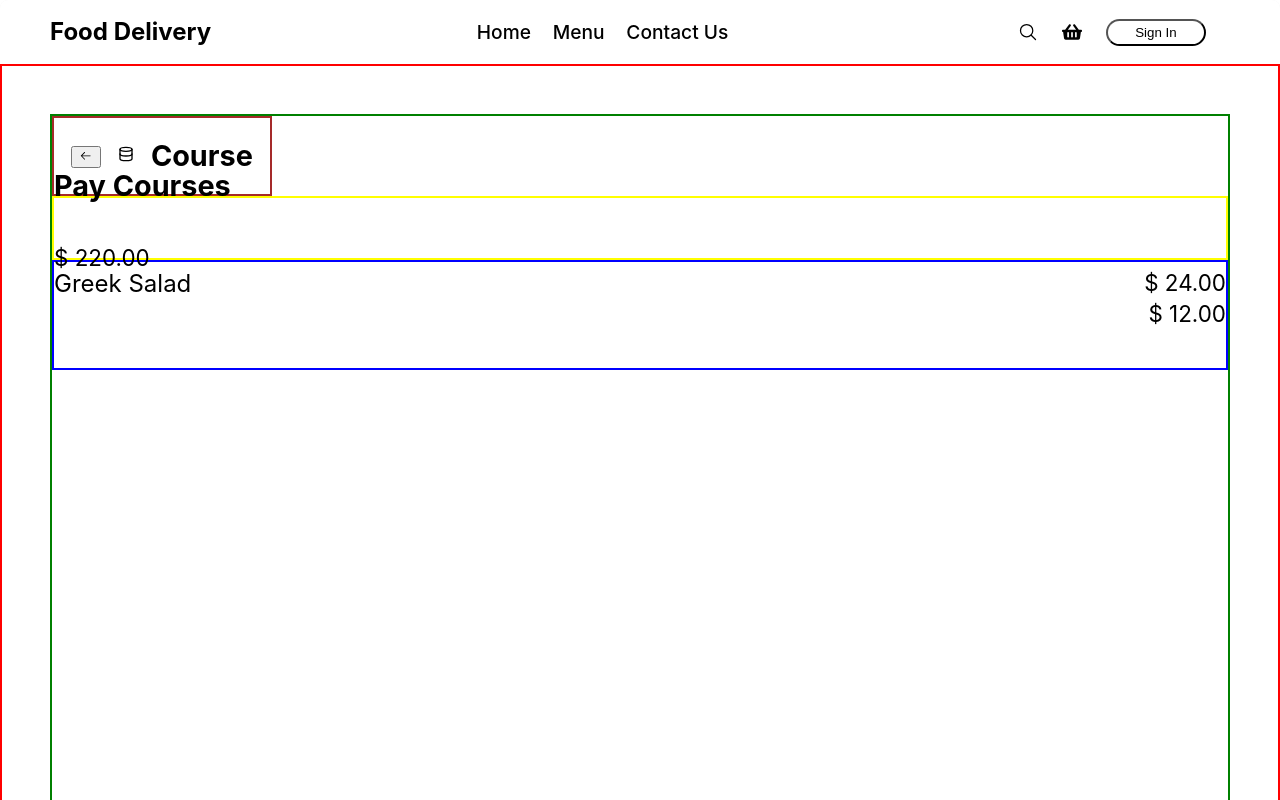
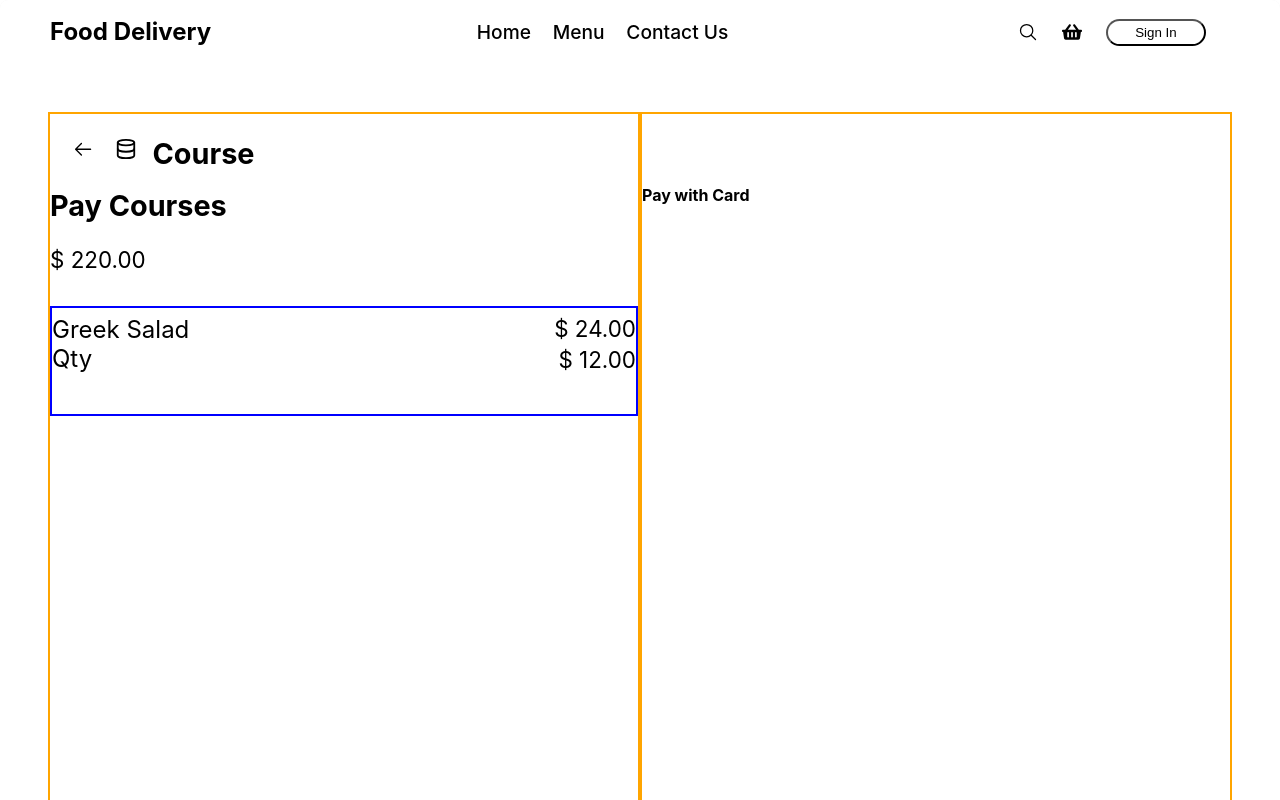
Before and after one commit to SyedMuhammadIzaan/FoodDeliveryApp, a React (Vite) app: page /payment in a window 1280 px wide. Shown: the top 800 px of the page. Built offline with nearby package versions, Linux system fonts and the light colour scheme.

Commit message:
did payment styling

```diff
--- a/src/pages/PaymentMethod.jsx
+++ b/src/pages/PaymentMethod.jsx
@@ -15,11 +15,11 @@ const PaymentMethod = () => {
         <div className="col-container">
           <div className="row-container">
             <div className='header'>
-              <div className='left-arrow-warpper'>
-                <button onClick={()=>{navigate("delivery-info")}}><GoArrowLeft /></button>
+              <div className='left-arrow-wrapper'>
+                <button onClick={()=>{navigate("delivery-info")}}><GoArrowLeft size={22} /></button>
               </div>
               <div className='course-icon'>
-                <FiDatabase />
+                <FiDatabase size={22} />
               </div>
               <div className="heading">
                 <h4>Course</h4>
@@ -33,6 +33,7 @@ const PaymentMethod = () => {
               <div className="item">
                 <div className="item-name">
                   <p>Greek Salad</p>
+                  <p>Qty</p>
                 </div>
                 <div className="item-price">
                   <span>$ 24.00</span>
@@ -44,7 +45,12 @@ const PaymentMethod = () => {
             </div>
           </div>
           <div className="row-container">
+            <div className="title">
+              <h4>Pay with Card</h4>
+            </div>
+            <div className="payment-form-container">
 
+            </div>
           </div>
         </div>
     </div>
--- a/src/style/pages/paymentMethod.scss
+++ b/src/style/pages/paymentMethod.scss
@@ -1,12 +1,12 @@
 @import "../abstract/mixins/media.scss";
 
 .paymentMethod-wrapper {
-	border: 2px solid red;
+	// border: 2px solid red;
 	font-size: 16px;
 	padding: 3em;
 	box-sizing: border-box;
 	.col-container {
-		border: 2px solid green;
+		// border: 2px solid green;
 		display: flex;
 		flex-direction: row;
 		width: 100%;
@@ -14,22 +14,30 @@
 		min-height: 100vh;
 
 		.row-container {
-			// border: 2px solid orange;
+			border: 2px solid orange;
 			width: 50%;
 
 			.header {
 				width: 30%;
 				height: 10vh;
-				border: 2px solid brown;
+				// border: 2px solid brown;
 				display: flex;
 				flex-direction: row;
 				justify-content: space-evenly;
 				align-items: center;
+
+				.left-arrow-wrapper{
+					button{
+						border: none;
+						background-color: white;
+					}
+				}
 			}
 			.price-container {
-				border: 2px solid yellow;
+				// border: 2px solid yellow;
 				height: 15vh;
 				position: relative;
+				margin-top: 1.5em;
 
 				h4 {
 					position: absolute;
@@ -40,7 +48,7 @@
 				p {
 					position: absolute;
 					// margin-top: -5.5em;
-					margin-top: 0em;
+					margin-top: -0.8em;
 					margin-bottom: 0em;
 				}
 			}
@@ -75,7 +83,7 @@
 				border: 2px solid blue;
 				display: flex;
 				flex-direction: column;
-
+				margin-top: 1.5em;
 				.item {
 					display: flex;
 					justify-content: space-between;
@@ -206,5 +214,50 @@
 }
 
 @include respond-to(769px){
+	.paymentMethod-wrapper {
+		font-size: 16px;
+		.col-container {
+			flex-direction: row;
+			width: 100%;
+			.row-container {
+				width: 50%;
+				height: auto;
 
+				.header{
+					width: 220px;
+
+					.heading{
+
+						h4{
+							font-size: 1.8em;
+						}
+					}
+				}
+				.price-container{
+					height: 8vh;
+
+					h4{
+						font-size: 1.8em;
+					}
+					p{
+						font-size: 1.4em;
+					}
+				}
+				.booked-items{
+					.item{
+						.item-name{
+							p{
+								font-size: 1.5em;
+							}
+						}
+						.item-price{
+							span{
+								font-size:1.4em;
+							}
+						}
+					}
+				}
+			}
+		}
+	}
 }
```
